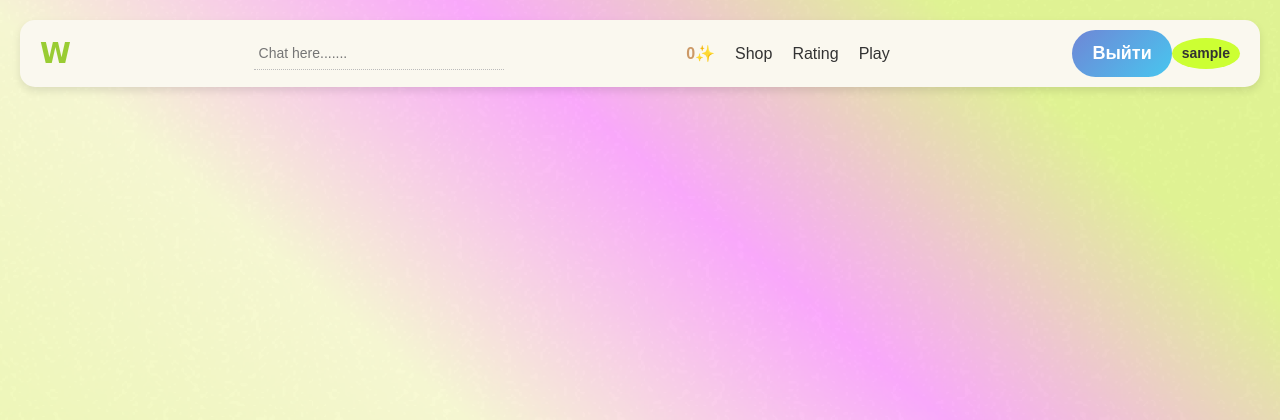
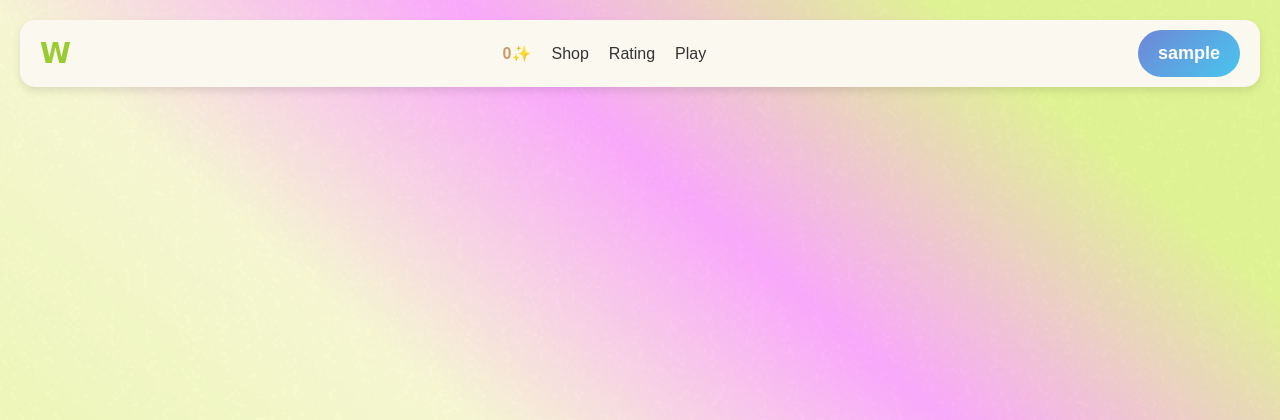
Before and after one commit to Rinaz-netiz/tp_wordsnail, a Django app: page /shop/ in a window 1280 px wide. Shown: the top 420 px of the page. Run offline with Django 5.2, Linux system fonts and the light colour scheme; the visitor is signed in with stand-in values (Sample User, id 1); data that the repository does not hold is empty; some libraries are stand-ins or nearby versions.

Commit message:
ostalos start screen

```diff
--- a/wordsnail/static/wordsnail/css/style.css
+++ b/wordsnail/static/wordsnail/css/style.css
@@ -96,7 +96,7 @@ body {
     }
 }
 
-.shopBtn, .shopBtnHave {
+.shopBtn, .shopBtnHave, .shopMy {
     background: linear-gradient(135deg, #6f86d6, #48c6ef); /* Градиент фона для кнопки */
     border: none; /* Без границы */
     border-radius: 30px; /* Начальные закругленные углы кнопки */
@@ -115,10 +115,20 @@ body {
     background: linear-gradient(135deg, #a4de02, #76c700);
 }
 
+.shopMy{
+    background: linear-gradient(to right, #ffcc80, #ff9800);
+}
+
 .shopBtn:hover {
     background: linear-gradient(135deg, #48c6ef, #6f86d6);
     animation: blobMorph 1s ease-in-out infinite, blobMove 0.5s ease-in-out infinite; /* Анимация превращения и движения */
 }
+
+.shopMy:hover {
+    background: linear-gradient(to right, #ffcc80, #ff9800);/* Изменение градиента при наведении */
+    animation: blobMorph 1s ease-in-out infinite, blobMove 0.5s ease-in-out infinite; /* Анимация превращения и движения */
+}
+
 
 .shopBtnHave:hover {
     background: linear-gradient(135deg, #a4de02, #76c700);/* Изменение градиента при наведении */
@@ -158,15 +168,6 @@ h1 {
     text-decoration: none;
 }
 
-.chat input {
-    border: none;
-    outline: none;
-    font-size: 14px;
-    padding: 5px;
-    border-bottom: 1px dotted #bbb;
-    width: 250px;
-    background-color: transparent;
-}
 
 .info {
     display: flex;
@@ -202,19 +203,6 @@ h1 {
     justify-content: center;
 }
 
-.user-icon {
-    min-width: 30px; /* Минимальная ширина */
-    padding: 5px 10px; /* Отступы для создания эффекта расширения */
-    background-color: #ccff33;
-    border-radius: 50%; /* Округлая форма */
-    display: flex;
-    align-items: center;
-    justify-content: center;
-    font-size: 14px;
-    font-weight: bold;
-    color: #333;
-    white-space: nowrap; /* Запрет переноса текста */
-}
 
 .button-link {
     display: inline-block; /* Позволяет использовать отступы и размеры */
--- a/wordsnail/templates/wordsnail/base.html
+++ b/wordsnail/templates/wordsnail/base.html
@@ -23,9 +23,7 @@
         <div class="logo">
             <a href="/" class="dg">W</a>
         </div>
-        <div class="chat">
-            <input type="text" placeholder="Chat here.......">
-        </div>
+
         <div class="info">
             <span class="stars">{{ user.profile.money }}✨</span>
             <a href="{% url 'shop' %}" class="shop">Shop</a>
@@ -36,12 +34,11 @@
         {% if user.is_authenticated %}
 
         <div class="user">
-            <a href="/" class="button-link">Выйти</a> <!-- Сделать выход нада -->
-            <br>
-            <div class="user-icon">{{ user.username }}</div>
+            <a href="{% url 'loginhome' %}" class="button-link">{{ user.username }}</a> <!-- Сделать выход нада -->
+
         </div>
         {% else %}
-        <a href="/" class="button-link">Войти</a> <!-- побыстрее как то -->
+        <a href="{% url 'loginhome' %}" class="button-link">Войти</a> <!-- побыстрее как то -->
         {% endif %}
     </nav>
 
--- a/wordsnail/templates/wordsnail/shop.html
+++ b/wordsnail/templates/wordsnail/shop.html
@@ -11,7 +11,9 @@
             <h5 class="card-title" style="color:white">{{el.title}}</h5>
             <form method="post">
                 {% csrf_token %}
-                {% if el.id not in id_lis %}
+                {% if user.profile.current_skin == el.picture %}
+                    <button class="shopMy" type="submit" name="act" value="{{el.id}}">Применено</button>
+                {% elif el.id not in id_lis %}
                     <button class="shopBtn" type="submit" name="act" value="{{el.id}}">{{el.price}}$$</button>
                 {% else %}
                     <button class="shopBtnHave" type="submit" name="act" value="{{el.id}}">Применить</button>
--- a/wordsnail/urls.py
+++ b/wordsnail/urls.py
@@ -13,4 +13,5 @@ urlpatterns = [
     path('api/random-word/', get_random_word, name='random_word'),
     path('api/put-cash/', put_cash, name='put_cash'),
     path("", home, name="index"),
+    path("loginhome", loginhome, name='loginhome'),
 ]
--- a/wordsnail/views.py
+++ b/wordsnail/views.py
@@ -22,11 +22,16 @@ __all__ = (
     "play",
     "get_random_word",
     "put_cash",
+    "loginhome"
 )
 
 
 def home(request):
     return render(request, "wordsnail/home.html")
+
+
+def loginhome(request):
+    return render(request, "wordsnail/loginhome.html")
 
 
 def register(request):
```
Also changed, not shown: wordsnail/templates/wordsnail/home.html (+1 -10 lines), wordsnail/templates/wordsnail/loginhome.html (added, +14 -0 lines).
